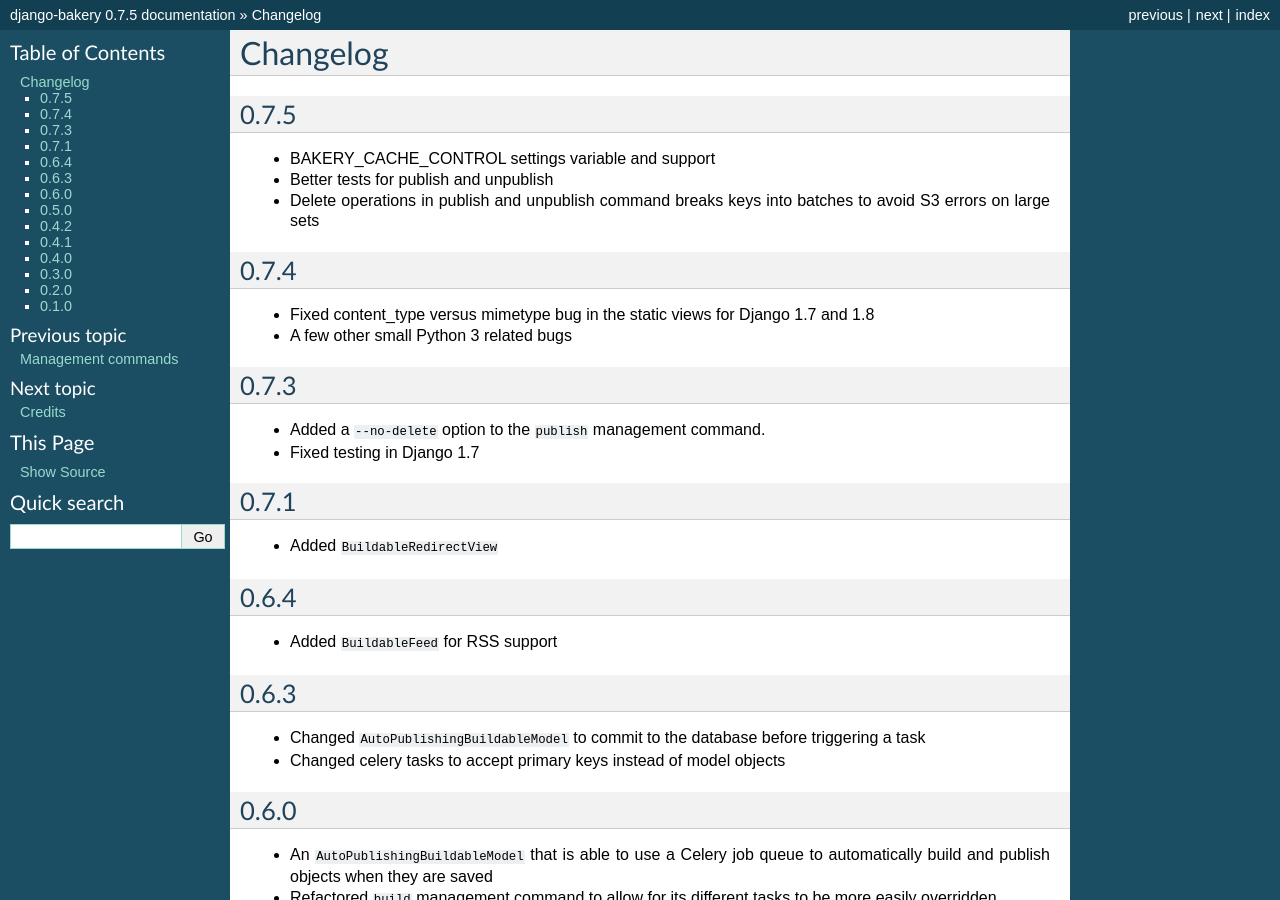
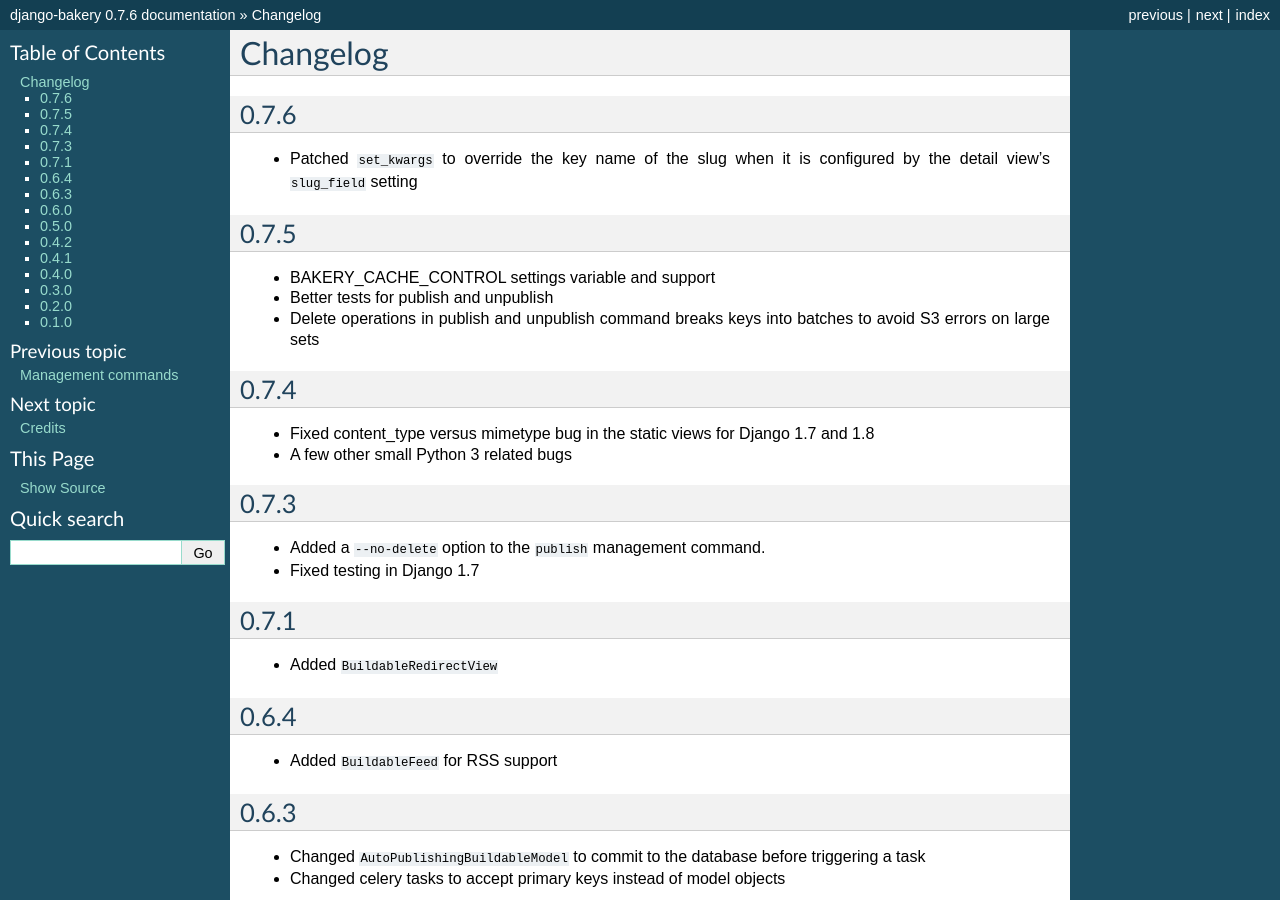
Before and after one commit to Sibizwan5/django-bakery, a Sphinx documentation site: the page built from docs/changelog.rst, in a window 1280 px wide and 900 px high. Built offline with Sphinx 7.4.7, drawn with Linux system fonts in a browser that asks for light colours; some of the changed text lies outside the part shown.

Commit message:
Upgraded to 0.7.6

```diff
--- a/docs/changelog.rst
+++ b/docs/changelog.rst
@@ -1,5 +1,10 @@
 Changelog
 =========
+
+0.7.6
+-----
+
+* Patched ``set_kwargs`` to override the key name of the slug when it is configured by the detail view's ``slug_field`` setting
 
 0.7.5
 -----
--- a/docs/conf.py
+++ b/docs/conf.py
@@ -44,16 +44,16 @@
 
 # General information about the project.
 project = u'django-bakery'
-copyright = u'2014, Los Angeles Times Data Desk'
+copyright = u'2015, Los Angeles Times Data Desk'
 
 # The version info for the project you're documenting, acts as replacement for
 # |version| and |release|, also used in various other places throughout the
 # built documents.
 #
 # The short X.Y version.
-version = '0.7.5'
+version = '0.7.6'
 # The full version, including alpha/beta/rc tags.
-release = '0.7.5'
+release = '0.7.6'
 
 # The language for content autogenerated by Sphinx. Refer to documentation
 # for a list of supported languages.
--- a/setup.py
+++ b/setup.py
@@ -85,7 +85,7 @@
 
 setup(
     name='django-bakery',
-    version='0.7.5',
+    version='0.7.6',
     description='A set of helpers for baking your Django site out as flat files',
     author='The Los Angeles Times Data Desk',
     author_email='datadesk@latimes.com',
```
